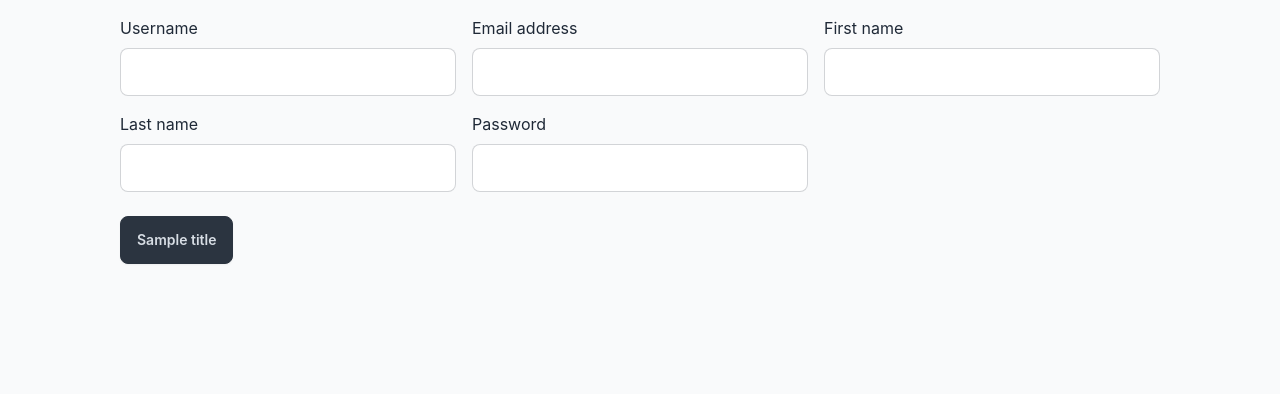
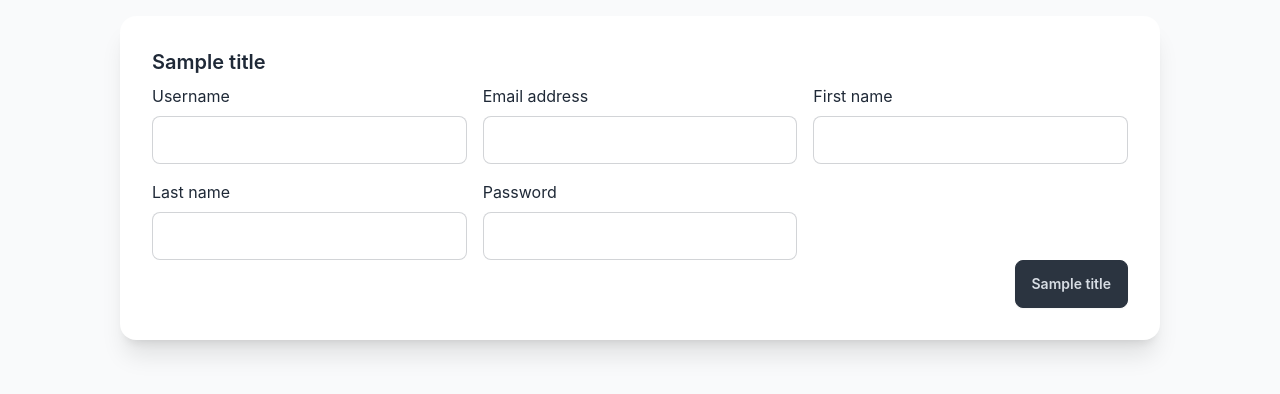
Before and after one commit to avrods/sistema, a Django app: template source/systemApp/templates/user-edit.html in a window 1280 px wide. Shown: the part 76-470 px from the top of the page. Run offline with Django 5.2, Linux system fonts and the light colour scheme; tables that the repository leaves empty hold one stand-in row (values such as "Sample post"); the template is opened without the code that fills it: values that come from a table or form of the project are taken from there, most other values are stand-ins (such as "Sample title", 1, 10 or a date in 2020); parts of the project's set-up code (start-up, migrations or seed data) failed here and were passed over; some libraries are stand-ins or nearby versions.

Commit message:
base de datos

```diff
--- a/source/systemApp/templates/user-edit.html
+++ b/source/systemApp/templates/user-edit.html
@@ -7,7 +7,9 @@
 {% block content %}
 <section class="lg:w-5/6 mx-auto">
   <div class="my-4">
-    <div>
+      <div class="card bg-base-100 shadow-xl">
+          <div class="card-body">
+              <h2 class="card-title">{{ title }}</h2>
               <form action="." method="post">
                 {% csrf_token %}
                 <div class="grid lg:grid-cols-3 gap-4">
@@ -26,11 +28,12 @@
                   </div>
                   {% endfor %}
                 </div>
-        <div class="grid justify-start mt-6">
+                <div class="card-actions justify-end content-end">
                     <button type="submit" class="btn btn-neutral">{{ title }}</button>
                 </div>
               </form>
           </div>
       </div>
+  </div>
 </section>
 {% endblock %}
--- a/source/systemApp/views.py
+++ b/source/systemApp/views.py
@@ -44,7 +44,7 @@ def edit_superuser(request):
         form = SuperUserChangeForm(instance=request.user)
 
     context = {
-        'title': 'Editar SuperUsuario',
+        'title': 'Editar Super Usuario',
         'form': form
     }
     return render(request, 'user-edit.html', context)
--- a/source/userApp/templates/signin.html
+++ b/source/userApp/templates/signin.html
@@ -25,7 +25,7 @@
                         </div>
                         {% endfor %}
                         <div class="card-actions justify-end content-end">
-                            <a class="btn btn-link" href="{% url 'userApp:signup' %}">Registrarse</a>
+                            <a class="btn btn-ghost" href="{% url 'userApp:signup' %}">Registrarse</a>
                             <button type="submit" class="btn btn-neutral">{{ title }}</button>
                         </div>
                     </div>
--- a/source/userApp/templates/signup.html
+++ b/source/userApp/templates/signup.html
@@ -26,7 +26,7 @@
                         {% endfor %}
                     </div>
                     <div class="card-actions justify-end content-end mt-8">
-                        <a class="btn btn-link" href="{% url 'userApp:signin' %}">Iniciar Sesión</a>
+                        <a class="btn btn-ghost" href="{% url 'userApp:signin' %}">Iniciar Sesión</a>
                         <button type="submit" class="btn btn-neutral">{{ title }}</button>
                     </div>
                 </form>
```
Also changed, not shown: core/settings.py (+12 -12 lines), source/dbApp/db.sqlite3. Lines whose indentation alone changed are shown as unchanged.
